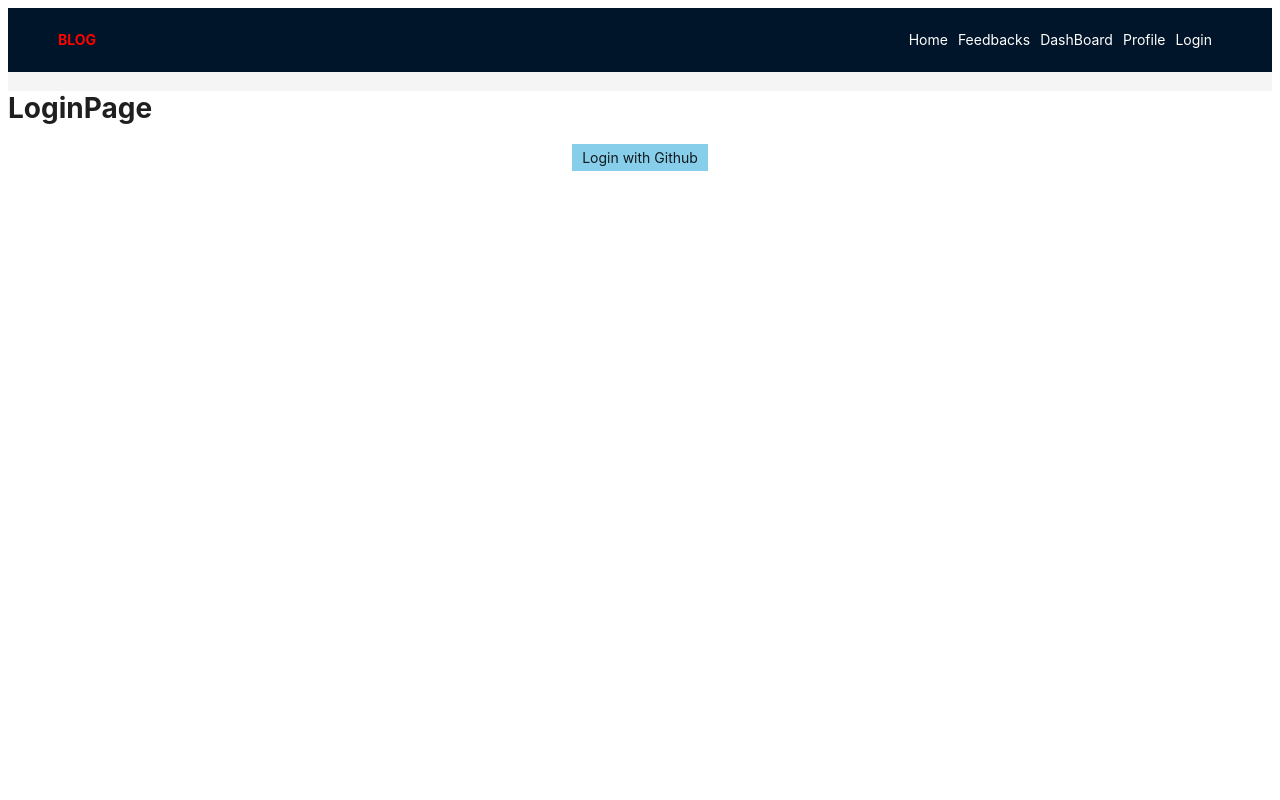
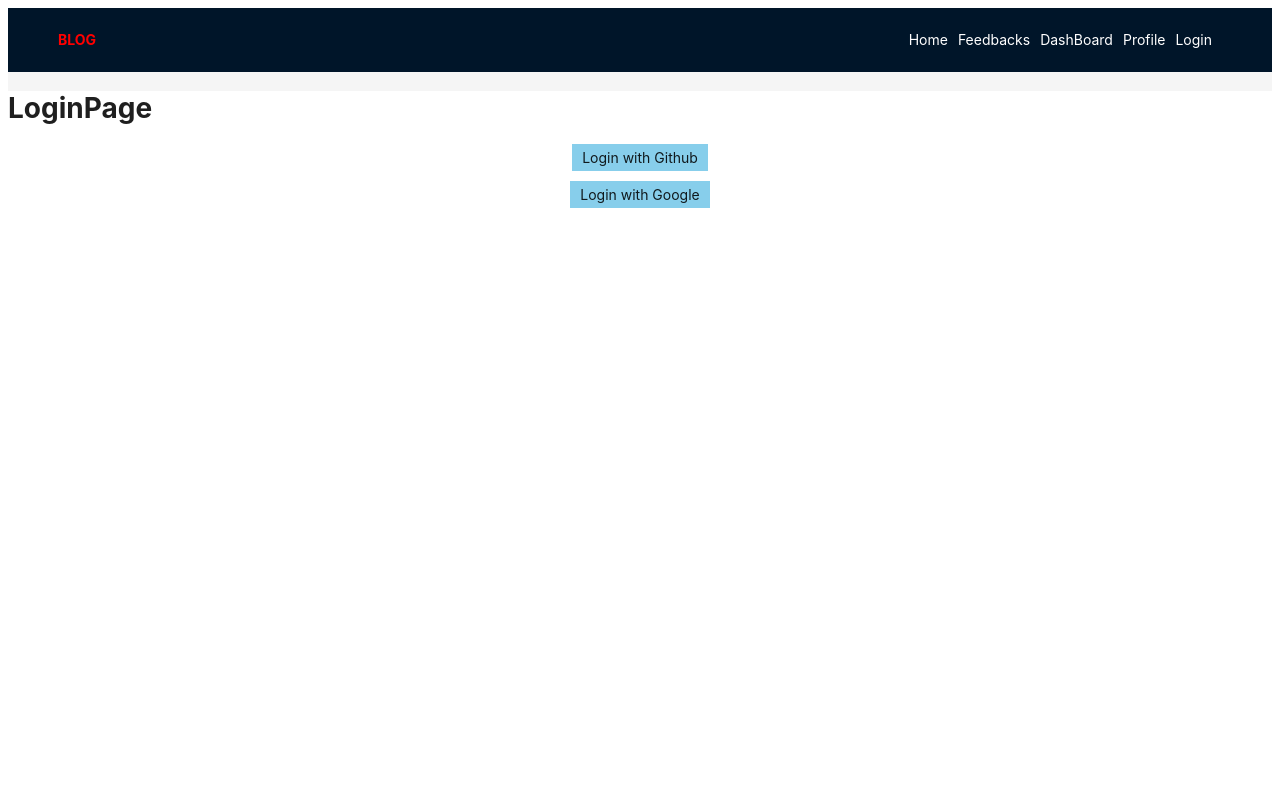
Before and after one commit to ArkoRoyBadhon/next-blog-site, a Next.js app: page /login in a window 1280 px wide. Shown: the top 800 px of the page. Built offline with nearby package versions, Linux system fonts and the light colour scheme; no server answers.

Commit message:
google authentication implemented

```diff
--- a/src/pages/api/auth/[...nextauth].js
+++ b/src/pages/api/auth/[...nextauth].js
@@ -1,5 +1,6 @@
 import NextAuth from "next-auth"
 import GithubProvider from "next-auth/providers/github"
+import GoogleProvider from "next-auth/providers/google"
 
 export const authOptions = {
   providers: [
@@ -7,6 +8,10 @@ export const authOptions = {
       clientId: process.env.GITHUB_ID,
       clientSecret: process.env.GITHUB_SECRET,
     }),
+    GoogleProvider({
+      clientId: process.env.GOOGLE_ID,
+      clientSecret: process.env.GOOGLE_SECRET,
+    }),
 
   ],
 }
--- a/src/pages/index.js
+++ b/src/pages/index.js
@@ -1,6 +1,7 @@
 import RootLayout from '@/components/layouts/RootLayout';
 import React from 'react';
 import { useSession, signOut } from "next-auth/react";
+import Head from 'next/head';
 
 
 const HomePage = () => {
@@ -10,6 +11,9 @@ const HomePage = () => {
     <div style={{
       height: "100vh"
     }}>
+      <Head>
+        <title>Blog Site</title>
+      </Head>
       <h2>Home page</h2>
       {session?.user?.email}
     </div>
--- a/src/pages/login.js
+++ b/src/pages/login.js
@@ -15,7 +15,9 @@ const LoginPage = () => {
         className=""
         style={{
           display: "flex",
+          flexDirection: "column",
           justifyContent: "center",
+          alignItems: 'center'
         }}
       >
         <div
@@ -24,12 +26,26 @@ const LoginPage = () => {
             background: "skyblue",
             padding: "5px 10px",
             cursor: "pointer",
+            marginBottom: "10px"
           }}
           onClick={() => signIn("github",{
             callbackUrl: "http://localhost:3000"
           })}
         >
           Login with Github
+        </div>
+        <div
+          className=""
+          style={{
+            background: "skyblue",
+            padding: "5px 10px",
+            cursor: "pointer",
+          }}
+          onClick={() => signIn("google",{
+            callbackUrl: "http://localhost:3000"
+          })}
+        >
+          Login with Google
         </div>
       </div>
     </div>
```
Also changed, not shown: src/pages/404.js (+13 -5 lines), 1 other file (tests, documents, lock files or other folders).
